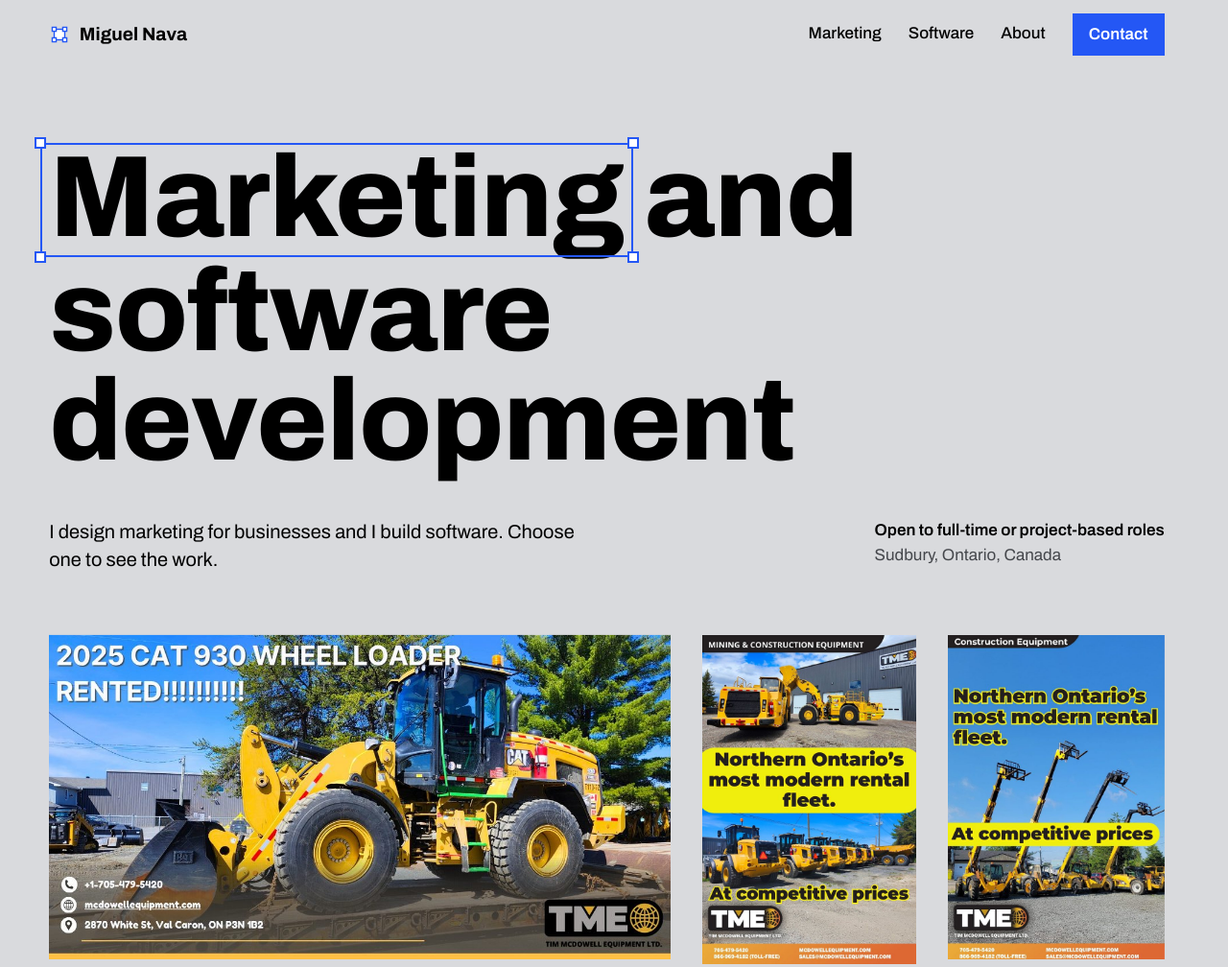
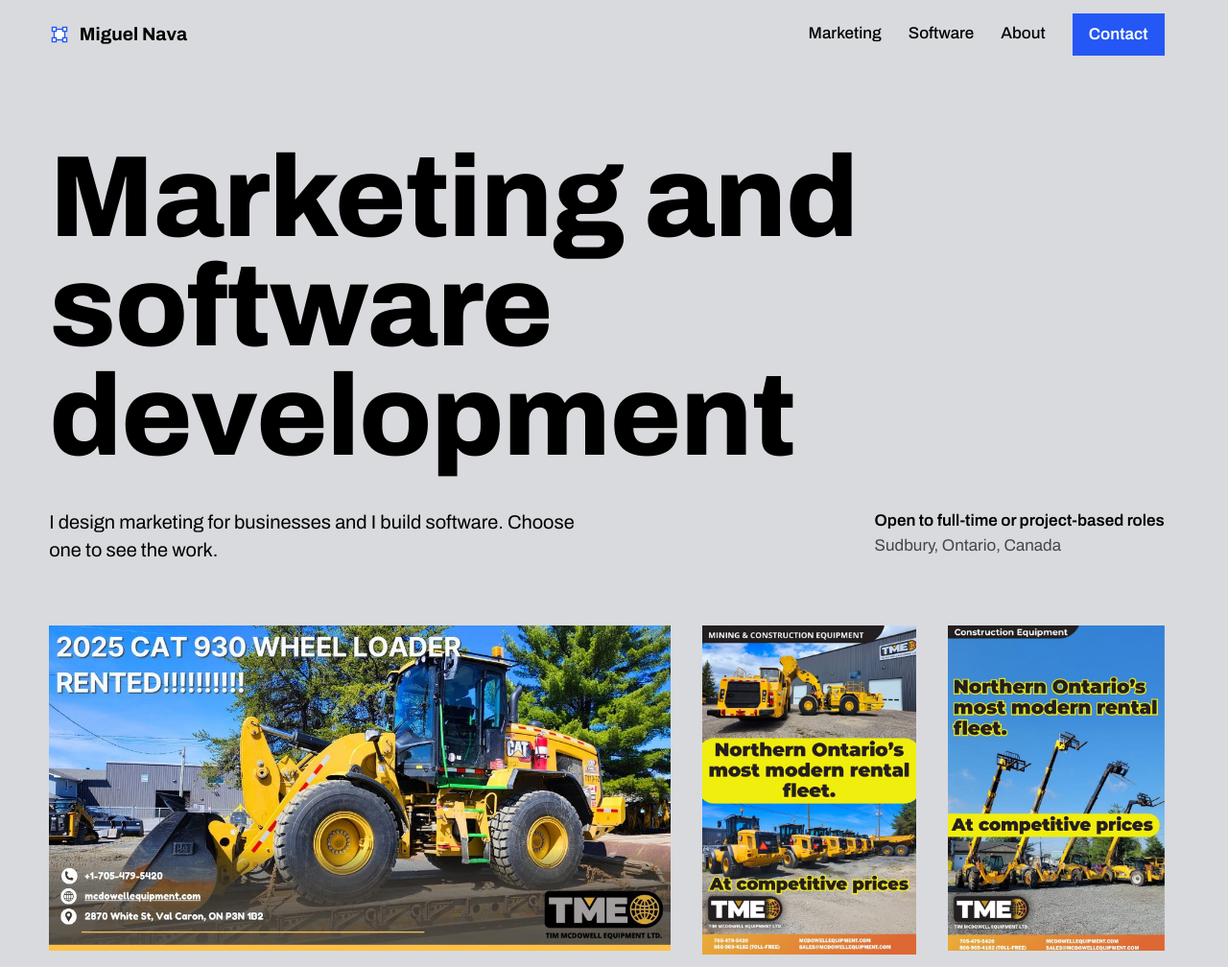
Before and after one commit to Miguel-Nava-Development/Miguel-Nava-Development.github.io, a plain HTML site: page index.html in a window 1280 px wide. Shown: the top 1008 px of the page at 96% size. Drawn offline with Linux system fonts and the light colour scheme.

Commit message:
Remove the frame around the first headline word; more space under card titles
- Headlines on Home, Marketing, Experience, Skills and Software no longer
  have the blue selection frame; the two headline links on Home and
  Software turn blue on hover and focus
- More space between the Experience and Skills titles and their pictures
  on the Marketing page

Co-Authored-By: Claude Sonnet 5.5 <noreply@anthropic.com>
Claude-Session: https://claude.ai/code/session_01CCzxaM4gkkvw92K4c5UC5y

```diff
--- a/css/styles.css
+++ b/css/styles.css
@@ -232,7 +232,7 @@ button { font: inherit; color: inherit; }
 .chip:hover,
 .chip[aria-pressed="true"] { background: var(--ink); color: #fff; }
 
-/* ---------- Selection handles (the one signature device) ---------- */
+/* ---------- Selection handles: shown on pictures when hovered or focused ---------- */
 .handles {
   position: absolute;
   inset: 0;
@@ -269,19 +269,11 @@ button { font: inherit; color: inherit; }
   letter-spacing: -0.01em;
 }
 
-.sel {
-  position: relative;
-  display: inline-block;
-  max-width: 100%;
-  margin-inline: -0.08em;
-  padding: 0 0.08em 0.04em;
-  text-decoration: none;
-}
-.sel:hover { text-decoration: none; }
-.sel.is-active > .handles,
-.sel:hover > .handles,
-.sel:focus-visible > .handles { opacity: 1; }
-.sel:focus-visible { outline: none; }
+/* The two words on the home and Software headlines are links: they turn blue on hover and focus. */
+.hero-link { text-decoration: none; }
+.hero-link:hover,
+.hero-link:focus-visible { color: var(--select); }
+.hero-link:focus-visible { outline: 3px solid var(--select); outline-offset: 0.08em; }
 
 .hero-meta {
   display: grid;
@@ -296,26 +288,6 @@ button { font: inherit; color: inherit; }
 
 @media (max-width: 760px) {
   .hero-meta { grid-template-columns: 1fr; }
-}
-
-/* One orchestrated moment: the headline selects itself once on load. */
-@media (prefers-reduced-motion: no-preference) {
-  .sel.is-active > .handles { animation: handles-show 0.01s 0.3s both; }
-  .sel.is-active > .handles::before { animation: box-draw 0.45s 0.3s cubic-bezier(0.3, 0.7, 0.2, 1) both; }
-  .sel.is-active > .handles i { animation: handle-pop 0.3s cubic-bezier(0.2, 0.9, 0.3, 1.5) both; }
-  .sel.is-active > .handles i:nth-child(1) { animation-delay: 0.3s; }
-  .sel.is-active > .handles i:nth-child(2) { animation-delay: 0.5s; }
-  .sel.is-active > .handles i:nth-child(4) { animation-delay: 0.7s; }
-  .sel.is-active > .handles i:nth-child(3) { animation-delay: 0.62s; }
-}
-@keyframes handles-show { from { opacity: 0; } to { opacity: 1; } }
-@keyframes box-draw {
-  from { clip-path: inset(0 100% 100% 0); }
-  to { clip-path: inset(-8px -8px -8px -8px); }
-}
-@keyframes handle-pop {
-  from { transform: scale(0); }
-  to { transform: scale(1); }
 }
 
 /* ---------- Work: toolbar and wall ---------- */
@@ -686,7 +658,7 @@ button { font: inherit; color: inherit; }
   line-height: 1;
   letter-spacing: -0.01em;
 }
-.company--titled .company-name { margin-bottom: 1.5rem; }
+.company--titled .company-name { margin-bottom: clamp(1.75rem, 3.2vw, 2.75rem); }
 .company--titled .company-body { margin-top: 1.5rem; }
 .company-text { max-width: 38rem; font-size: var(--step-1); line-height: 1.45; }
 .company:hover .btn { background: var(--select-deep); border-color: var(--select-deep); }
--- a/index.html
+++ b/index.html
@@ -46,9 +46,9 @@
   <main id="main">
     <section class="hero wrap" aria-labelledby="hero-title">
       <h1 class="hero-title" id="hero-title">
-        <a class="sel is-active" href="marketing.html">Marketing<span class="handles" aria-hidden="true"><i></i><i></i><i></i><i></i></span></a>
+        <a class="hero-link" href="marketing.html">Marketing</a>
         and
-        <a class="sel" href="software.html">software development<span class="handles" aria-hidden="true"><i></i><i></i><i></i><i></i></span></a>
+        <a class="hero-link" href="software.html">software development</a>
       </h1>
       <div class="hero-meta">
         <p class="lede">I design marketing for businesses and I build software. Choose one to see the work.</p>
```
Also changed, not shown: experience.html (+1 -1 lines), marketing.html (+1 -1 lines), skills.html (+1 -1 lines), software.html (+2 -2 lines).
